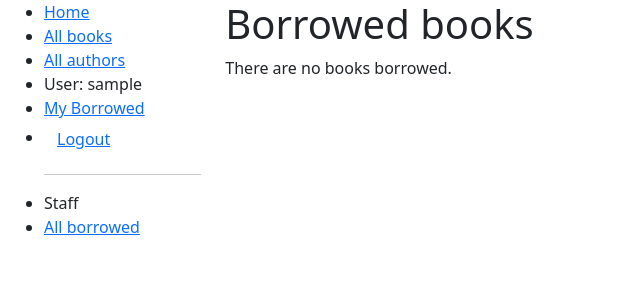
After one commit to scendejasm/django_local_library, a Django app: page /catalog/mybooks/ in a window 1280 px wide. The commit adds this page. Shown: the top 300 px of the page, without its empty margins (0-640 px from the left). Run offline with Django 5.2, Linux system fonts and the light colour scheme; the visitor is signed in with stand-in values (Sample User, id 1); data that the repository does not hold is empty.

Commit message:
Added user/librarian view of borrowed books

```diff
--- a/catalog/admin.py
+++ b/catalog/admin.py
@@ -43,7 +43,7 @@ class BookAdmin(admin.ModelAdmin):
 # Register the Admin classes for BookInstance using the decorator
 @admin.register(BookInstance)
 class BookInstanceAdmin(admin.ModelAdmin):
-    list_display = ('status', 'due_back', 'id')
+    list_display = ('book','status','borrower', 'due_back', 'id')
 
     list_filter = ('status', 'due_back')
 
@@ -52,6 +52,6 @@ class BookInstanceAdmin(admin.ModelAdmin):
             'fields': ('book', 'imprint', 'id')
         }),
         ('Availability', {
-            'fields': ('status', 'due_back')
+            'fields': ('status', 'due_back','borrower')
         }),
     )
--- a/catalog/templates/base_generic.html
+++ b/catalog/templates/base_generic.html
@@ -18,13 +18,35 @@
     <div class="container-fluid">
       <div class="row">
         <div class="col-sm-2">
+
           {% block sidebar %}
             <ul class="sidebar-nav">
               <li><a href="{% url 'index' %}">Home</a></li>
               <li><a href="{% url 'books' %}">All books</a></li>
               <li><a href="{% url 'authors' %}">All authors</a></li>
+
+              {% if user.is_authenticated %}
+                <li>User: {{ user.get_username }}</li>
+
+                <li><a href="{% url 'my-borrowed' %}">My Borrowed</a></li>
+
+                <li>
+                  <form id="logout-form" method="post" action="{% url 'logout' %}">
+                    {% csrf_token %}
+                    <button type="submit" class="btn btn-link">Logout</button>
+                  </form>
+                </li>
+                <hr />
+                <li>Staff</li>
+                <li><a href="{% url 'all-borrowed' %}">All borrowed</a></li>
+
+              {% else %}
+                <li><a href="{% url 'login' %}?next={{ request.path }}">Login</a></li>
+              {% endif %}
+
             </ul>
           {% endblock %}
+
         </div>
         <div class="col-sm-10 ">{% block content %}{% endblock %}</div>
       </div>
--- /dev/null
+++ b/catalog/templates/catalog/bookinstance_list_borrowed_user.html
@@ -0,0 +1,21 @@
+{% extends "base_generic.html" %}
+
+{% block content %}
+    <h1>Borrowed books</h1>
+
+    {% if bookinstance_list %}
+    <ul>
+
+        {% for bookinst in bookinstance_list %}
+        <li class="{% if bookinst.is_overdue %}text-danger{% endif %}">
+            <a href="{% url 'book-detail' bookinst.book.pk %}">{{ bookinst.book.title }}
+            </a> ({{ bookinst.due_back }})
+        </li>
+        {% endfor %}
+    </ul>
+
+    {% else %}
+        <p>There are no books borrowed.</p>
+    {% endif %}
+
+{% endblock %}
--- a/catalog/urls.py
+++ b/catalog/urls.py
@@ -7,4 +7,6 @@ urlpatterns = [
     path('book/<int:pk>', views.BookDetailView.as_view(), name='book-detail'),
     path('authors/', views.AuthorListView.as_view(), name='authors'),
     path('author/<int:pk>', views.AuthorDetailView.as_view(), name='author-detail'),
+    path('mybooks/', views.LoanedBooksByUserListView.as_view(), name='my-borrowed'),
+    path('borrowed/', views.LoanedBooksListView.as_view(), name='all-borrowed'),
 ]
--- a/catalog/views.py
+++ b/catalog/views.py
@@ -1,6 +1,9 @@
 from django.shortcuts import render
 
 from .models import Book, Author, BookInstance, Genre
+
+# Authenticated user view to see books on loan belonging to them
+from django.contrib.auth.mixins import LoginRequiredMixin, PermissionRequiredMixin
 
 # Import generic to implement class based views
 
@@ -60,3 +63,30 @@ class AuthorListView(generic.ListView):
 
 class AuthorDetailView(generic.DetailView):
     model = Author
+
+class LoanedBooksByUserListView(LoginRequiredMixin, generic.ListView):
+    """Generic class-based view listing books on loan due to current user."""
+    model = BookInstance
+    template_name = 'catalog/bookinstance_list_borrowed_user.html'
+    paginate_by = 10
+
+    def get_queryset(self):
+        return(
+            BookInstance.objects.filter(borrower=self.request.user)
+            .filter(status__exact='o')
+            .order_by('due_back')
+        )
+
+class LoanedBooksListView(PermissionRequiredMixin, generic.ListView):
+    """Generic class-based view listing books on loan for all users, librarian view only"""
+    model = BookInstance
+    template_name = 'catalog/bookinstance_list_borrowed_all.html'
+    paginate_by = 10
+
+    permission_required = 'catalog.can_mark_returned'
+
+    def get_queryset(self):
+        return(
+            BookInstance.objects.filter(status__exact='o')
+            .order_by('due_back')
+        )
--- a/locallibrary/settings.py
+++ b/locallibrary/settings.py
@@ -133,3 +133,7 @@ STATIC_URL = 'static/'
 # https://docs.djangoproject.com/en/5.0/ref/settings/#default-auto-field
 
 DEFAULT_AUTO_FIELD = 'django.db.models.BigAutoField'
+
+# For testing email password resets
+
+EMAIL_BACKEND = 'django.core.mail.backends.console.EmailBackend'
--- a/templates/registration/password_reset_complete.html
+++ b/templates/registration/password_reset_complete.html
@@ -1,4 +1,4 @@
-{% extends "base_generic.html %}
+{% extends "base_generic.html" %}
 
 {% block content %}
 
```
Also changed, not shown: catalog/models.py (+13 -1 lines), catalog/static/css/style.css (+9 -0 lines), catalog/templates/catalog/bookinstance_list_borrowed_all.html (added, +21 -0 lines), catalog/migrations/0003_bookinstance_borrower.py (added), catalog/migrations/0004_alter_bookinstance_options.py (added).
